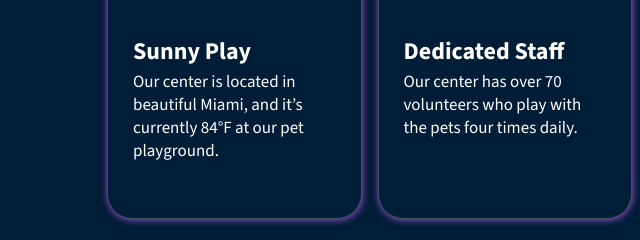
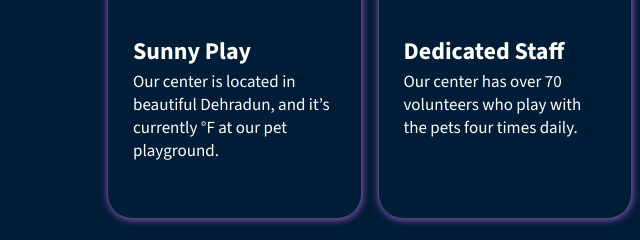
Before and after one commit to prashant5749/pet-adoption, a plain HTML site: page index.html in a window 1280 px wide. Shown: the part 701-941 px from the top of the page, 0-640 px from the left. Drawn offline with nearby package versions, Linux system fonts and the light colour scheme; no server answers.

Commit message:
first step of making temperature value dynamic

```diff
--- a/index.html
+++ b/index.html
@@ -48,8 +48,8 @@
               </svg>
               <h2>Sunny Play</h2>
               <p>
-                Our center is located in beautiful Miami, and it&rsquo;s
-                currently 84°F at our pet playground.
+                Our center is located in beautiful Dehradun, and it&rsquo;s
+                currently <span></span>°F at our pet playground.
               </p>
             </div>
 
```
